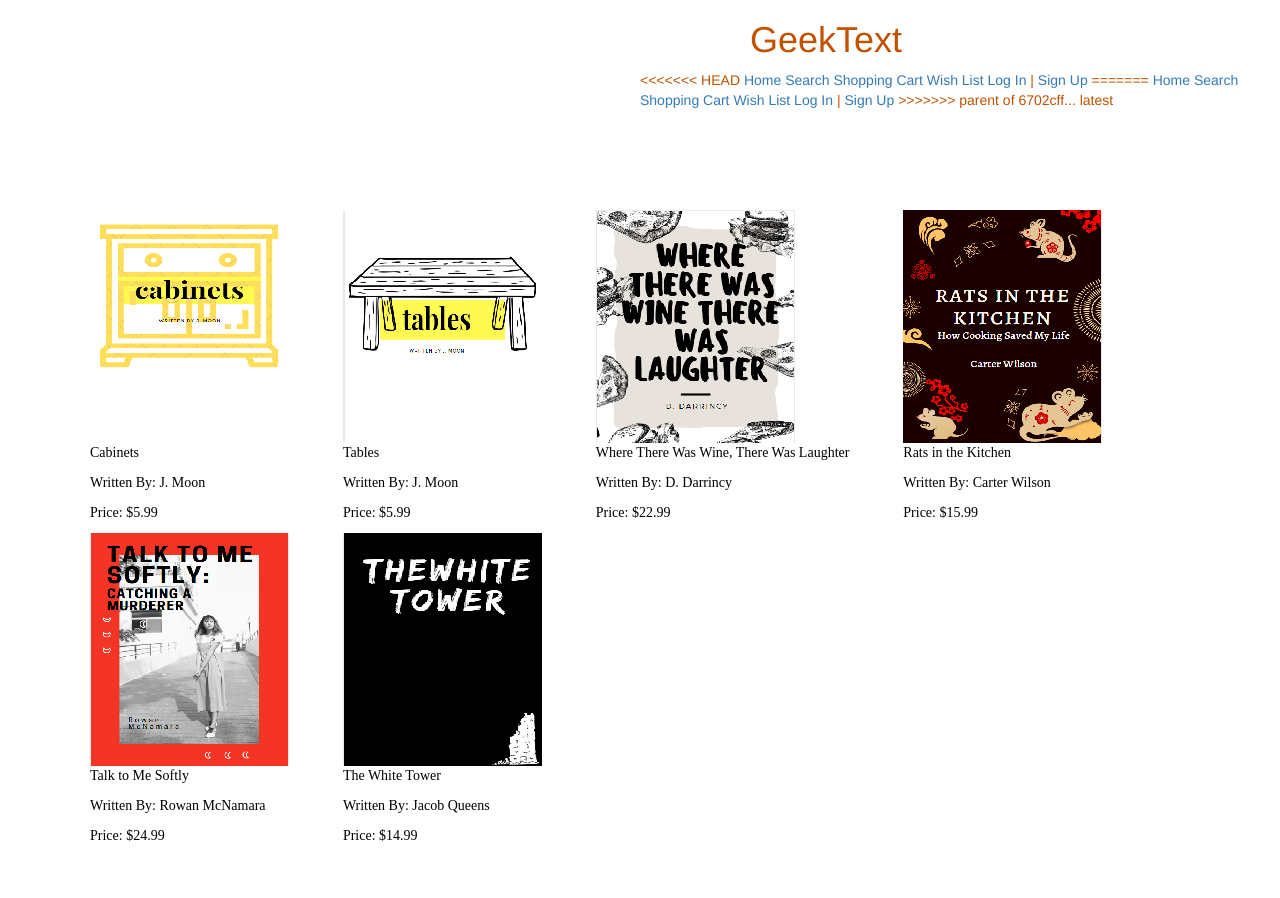
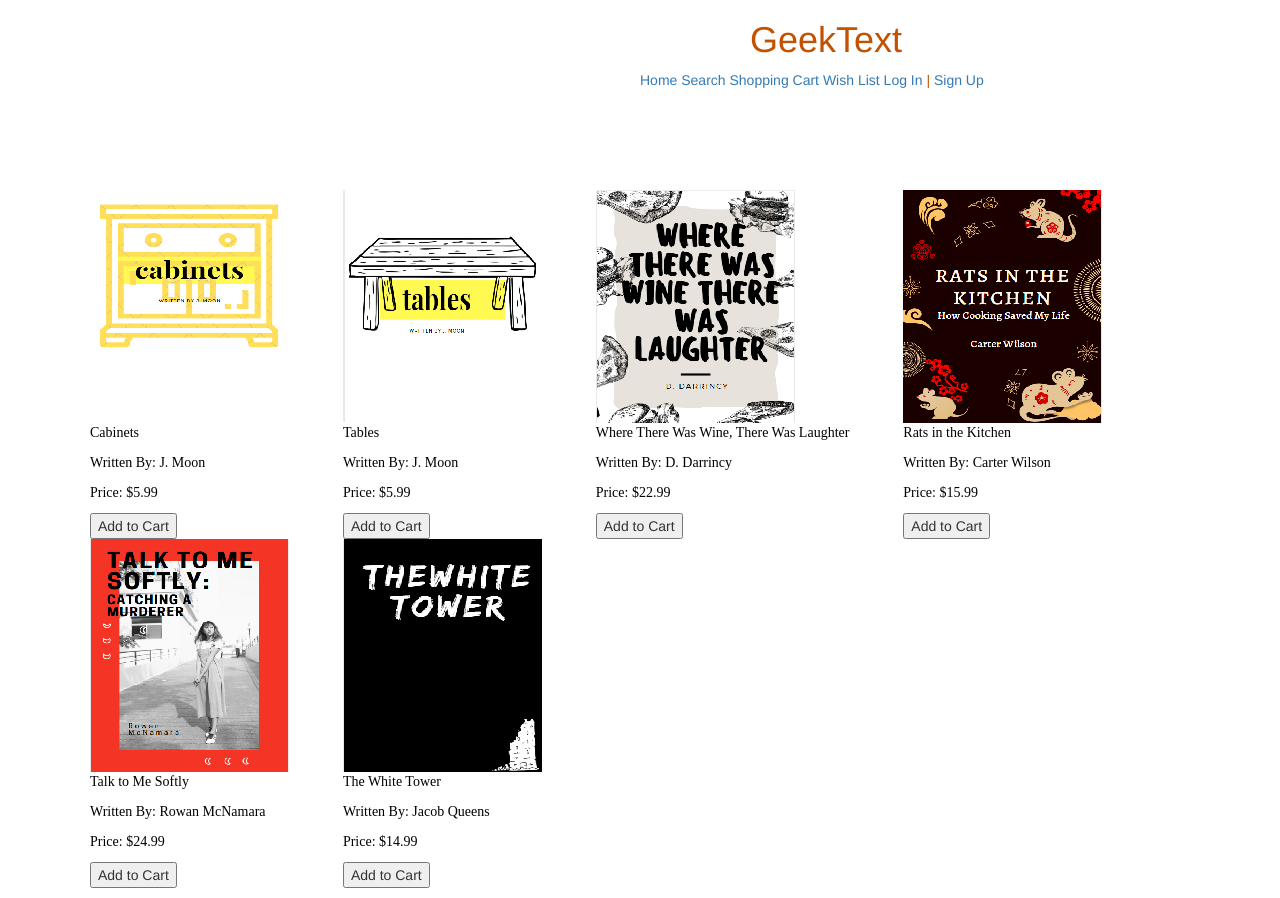
Before and after one commit to daniellnelson/geektext, a Django app: page / in a window 1280 px wide. Before the commit the page ends 841 px from the top, so only its background shows below. Run offline with Django 3.2, Linux system fonts and the light colour scheme; data comes from the database, SQL or seed files in the repository; some libraries are stand-ins or nearby versions.

Commit message:
home html fixed.

```diff
--- a/details/templates/home.html
+++ b/details/templates/home.html
@@ -10,28 +10,15 @@
 <h1>GeekText</h1>
 </div>
 <div class="topnav">
-<<<<<<< HEAD
 	<a href="{% url 'home' %}">Home</a>
 	<a>Search</a>
 	<a href="{% url 'item-list' %}">Shopping Cart</a>
-	<a >Wish List</a>
+	<a href="{% url 'wish_list'%}">Wish List</a>
   {% if user.is_authenticated %}
     <a href="{% url 'profile_logout' %}">Log out </a> | <a href = "{%url 'profile_detail' %}">{{ user.username }}</a>
   {% else %}
       <a href="{% url 'profile_login' %}">Log In </a> | <a href = "{% url 'profile_signup' %}" > Sign Up</a>
   {% endif %}
-
-=======
-  <a>Home</a>
-<a>Search</a>
-<a>Shopping Cart</a>
-<a>Wish List</a>
-{% if user.is_authenticated %}
-  <a href="{% url 'profile_logout' %}">Log out </a> | <a href = "{%url 'profile_detail' %}">{{ user.username }}</a>
-{% else %}
-    <a href="{% url 'profile_login' %}">Log In </a> | <a href = "{% url 'profile_signup' %}" > Sign Up</a>
-{% endif %}
->>>>>>> parent of 6702cff... latest
 </div>
 <div>
 <ul>
@@ -48,6 +35,7 @@
 	{% endif %}
 	<p class="hidden">{{book.condition }}</p>
 	<p>Price: ${{ book.cost}}</p>
+	<button>Add to Cart</Button>
   </div>
   {% endfor %}
 </ul>
```
